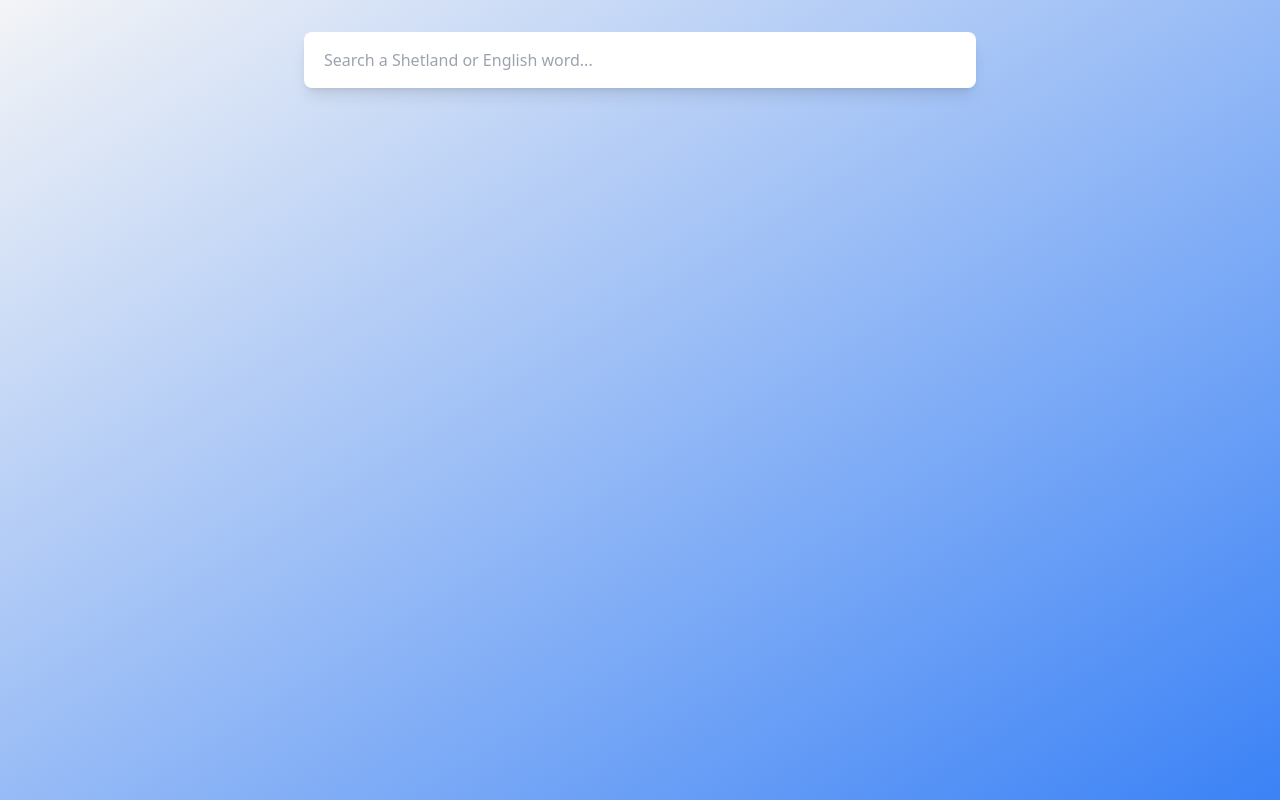
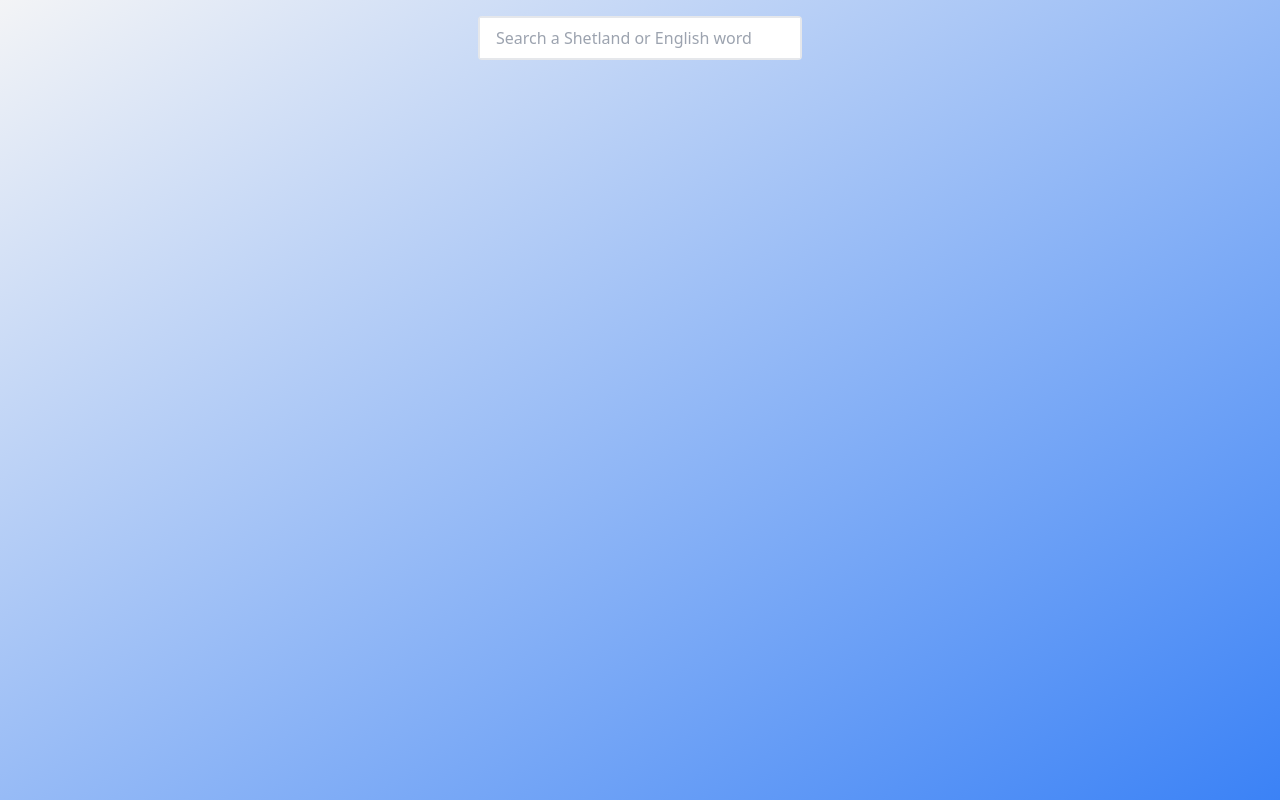
Before and after one commit to ShetlandJ/shetland_dictionary, a React (Create React App) app: page / in a window 1280 px wide. Built offline with nearby package versions, Linux system fonts and the light colour scheme.

Commit message:
some class adjustments

```diff
--- a/src/App.tsx
+++ b/src/App.tsx
@@ -8,7 +8,7 @@ function App() {
 
   const fetchWords = async (searchString: string) => {
     axios.get(`http://localhost:8081/find?searchString=${searchString.toLowerCase()}`)
-      .then(({data}) => setFoundWords(data));
+      .then(({ data }) => setFoundWords(data));
 
   }
 
@@ -31,7 +31,7 @@ function App() {
 
   const likeWord = (wordUuid: string) => {
     axios.post(`http://localhost:8081/${wordUuid}/like`)
-    .then(function ({data}) {
+      .then(function ({ data }) {
         const foundWordsWithoutUpdatedWord = foundWords.filter((word: ShetlandWord) => word.uuid !== wordUuid);
 
         setFoundWords([...foundWordsWithoutUpdatedWord, data]);
@@ -44,7 +44,7 @@ function App() {
 
   const unlikeWord = (wordUuid: string) => {
     axios.post(`http://localhost:8081/${wordUuid}/unlike`)
-    .then(function ({data}) {
+      .then(function ({ data }) {
         const foundWordsWithoutUpdatedWord = foundWords.filter((word: ShetlandWord) => word.uuid !== wordUuid);
 
         setFoundWords([...foundWordsWithoutUpdatedWord, data]);
@@ -61,12 +61,30 @@ function App() {
 
   return (
     <div className={mainBodyClasses}>
-        <input
+      {/* <input
         type="text"
         className="mt-8 h-14 w-full pr-8 pl-5 rounded z-0 focus:shadow focus:outline-none flex bg-white shadow-lg rounded-lg mx-4 md:mx-auto my-8 max-w-md md:max-w-2xl"
         placeholder="Search a Shetland or English word..."
         onChange={event => searchWord(event.target.value)}
+      /> */}
+
+      <div className="flex items-center justify-center mt-4">
+        <div className="flex border-2 rounded">
+          <input
+              type="text"
+              className="px-4 py-2 w-80"
+              placeholder="Search a Shetland or English word"
+              onChange={event => searchWord(event.target.value)}
             />
+            {/* <button className="flex items-center justify-center px-4 border-l" style={{background: '#b1cbf6'}}>
+              <svg className="w-6 h-6 text-gray-600" fill="darkgrey" xmlns="http://www.w3.org/2000/svg"
+                viewBox="0 0 24 24">
+                <path
+                  d="M16.32 14.9l5.39 5.4a1 1 0 0 1-1.42 1.4l-5.38-5.38a8 8 0 1 1 1.41-1.41zM10 16a6 6 0 1 0 0-12 6 6 0 0 0 0 12z" />
+              </svg>
+            </button> */}
+        </div>
+      </div>
 
       <div className="found-words-list">
         {foundWords && foundWords.map((foundWord: ShetlandWord) => (
--- a/src/components/WordResult.tsx
+++ b/src/components/WordResult.tsx
@@ -30,13 +30,13 @@ function WordResult(props: { word: ShetlandWord, likeWord: Function, removeLike:
     }
 
     return (
-        <div className="flex bg-white shadow-lg rounded-lg mx-4 md:mx-auto my-8 max-w-md md:max-w-2xl">
+        <div className="bg-white shadow-lg rounded-lg mx-4 md:mx-auto my-8 max-w-md md:max-w-2xl">
             <div className="flex items-start px-4 py-6">
                 <div>
-                    <div className="flex items-center justify-between">
+                    <div className="flex items-center justify-between mb-2">
                         <h2 className="text-lg font-semibold text-gray-900 -mt-1">{props.word.word}</h2>
                     </div>
-                    <p className="text-gray-700">{props.word.translation} </p>
+                    <p className="text-gray-700 mb-2">{props.word.translation} </p>
                     {props.word.example_sentence && (
                         <p className="mt-3 text-gray-700 text-sm">
                             {
@@ -47,7 +47,7 @@ function WordResult(props: { word: ShetlandWord, likeWord: Function, removeLike:
                         </p>
                     )}
 
-                    <div>
+                    <div className="flex align-items-end">
                         <span className="text-gray-900 mr-2">
                             See also:
                         </span>
```
Lines whose indentation alone changed are shown as unchanged.
